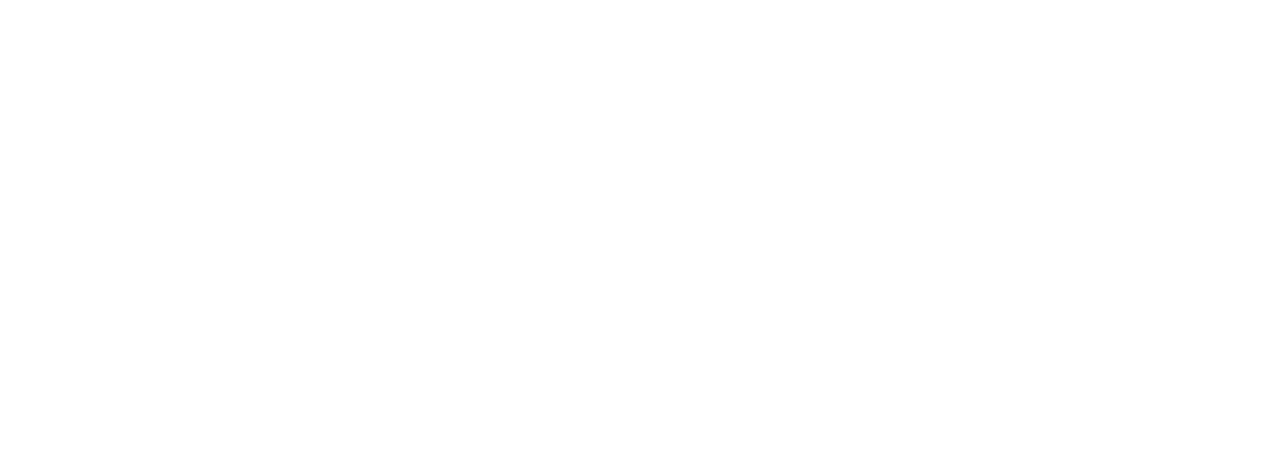
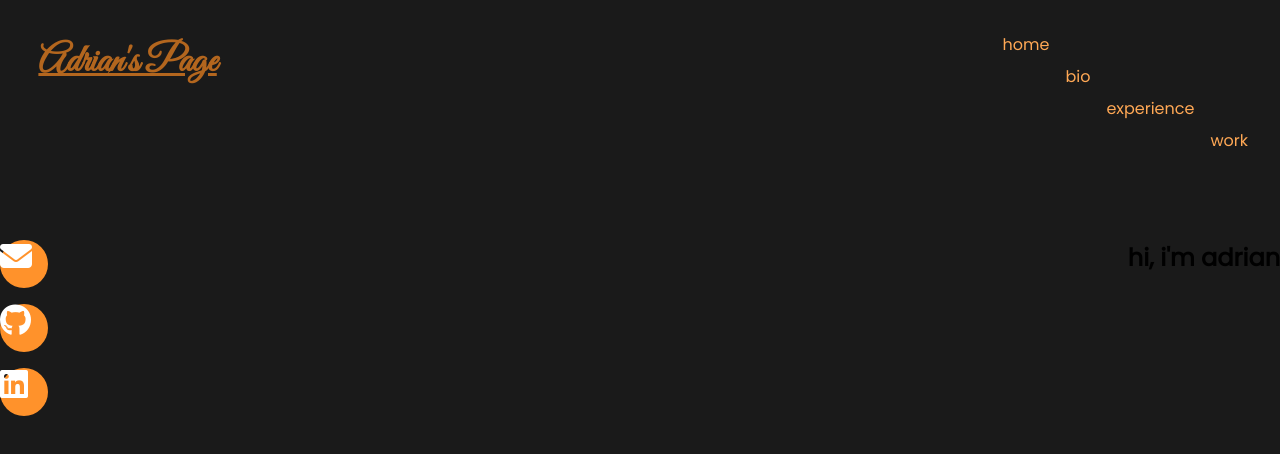
Before and after one commit to adrianbaltag/adrian-s_page, a plain HTML site: page index.html in a window 1280 px wide. Drawn offline with Linux system fonts and the light colour scheme.

Commit message:
added font-awesome icons

```diff
--- a/index.html
+++ b/index.html
@@ -6,8 +6,35 @@
     <meta name="viewport" content="width=device-width, initial-scale=1.0">
     <title>Adrian's Page</title>
     <link rel="stylesheet" href="style.css">
+    <script src="https://kit.fontawesome.com/51d66fbc81.js" crossorigin="anonymous"></script>
 </head>
 <body>
+    <!-- **********header***************** -->
+    <header>
+        <h1>Adrian's Page</h1>
+        <nav>
+            <a class="home" id="home" href="#">home</a>
+            <a class="bio" href="#">bio</a>
+            <a class="experience" href="#">experience</a>
+            <a class="work" href="#">work</a>
+        </nav>
+    </header>
 
+<!-- *********end-header****************** -->
+<!-- ************************************************* -->
+<!-- ************main********************* -->
+    <main>
+        <section class="icons">
+            <div class="link_1"><i class="fa-solid fa-envelope"></i></div>
+            <div class="link_2"><i class="fa-brands fa-github"></i></div>
+            <div class="link_3"><i class="fa-brands fa-linkedin"></i></div>
+        </section>
+
+        <section class="intro">
+            <h2>hi, i'm adrian</h2>
+        </section>
+    </main>
+    <!-- *********end-main***************** -->
+    <!-- ************************************** -->
 </body>
 </html>
--- a/style.css
+++ b/style.css
@@ -1,5 +1,83 @@
+/* bg-color #1a1a1a
+main color #b3661e
+shades #ffa855
+tint #ff922b
+
+
+
+
+
+*/
+
+@import url('https://fonts.googleapis.com/css2?family=Great+Vibes&family=Tangerine:wght@700&display=swap');
+@import url('https://fonts.googleapis.com/css2?family=Poppins&display=swap');
+
 * {
-    margin: 0;
-    padding: 0;
-    box-sizing: border-box;
+  margin: 0;
+  padding: 0;
+  box-sizing: border-box;
 }
+
+body {
+  background-color: #1a1a1a;
+  font-family: 'Poppins', sans-serif;
+}
+
+header {
+  display: flex;
+  flex-direction: row;
+  justify-content: space-between;
+  height: 30vh;
+  /* background-color: red; */
+}
+
+h1 {
+  color: #b3661e;
+  margin: 1em 1em;
+  font-family: 'Great Vibes', cursive;
+  font-size: 2.4em;
+  text-decoration: underline;
+
+}
+
+nav {
+    display: flex;
+  /* background-color: aqua; */
+  margin-top: 1em;
+  padding: 1em;
+}
+nav a {
+  color: #ffa855;
+  text-decoration: none;
+  padding-right: 1em;
+}
+
+ a.bio {
+    margin-top: 2em;
+}
+
+ a.experience {
+    margin-top: 4em;
+}
+ a.work {
+    margin-top: 6em;
+}
+
+/* *******************main******************* */
+main {
+    display: flex;
+    flex-direction: row;
+    justify-content:space-between;
+}
+.icons div {
+    height: 3em;
+    width: 3em;
+    background-color: #ff922b;
+    margin-bottom: 1em;
+    border-radius: 100em;
+}
+
+.fa-solid, .fa-brands {
+    color:white;
+    font-size: 2em
+}
```
